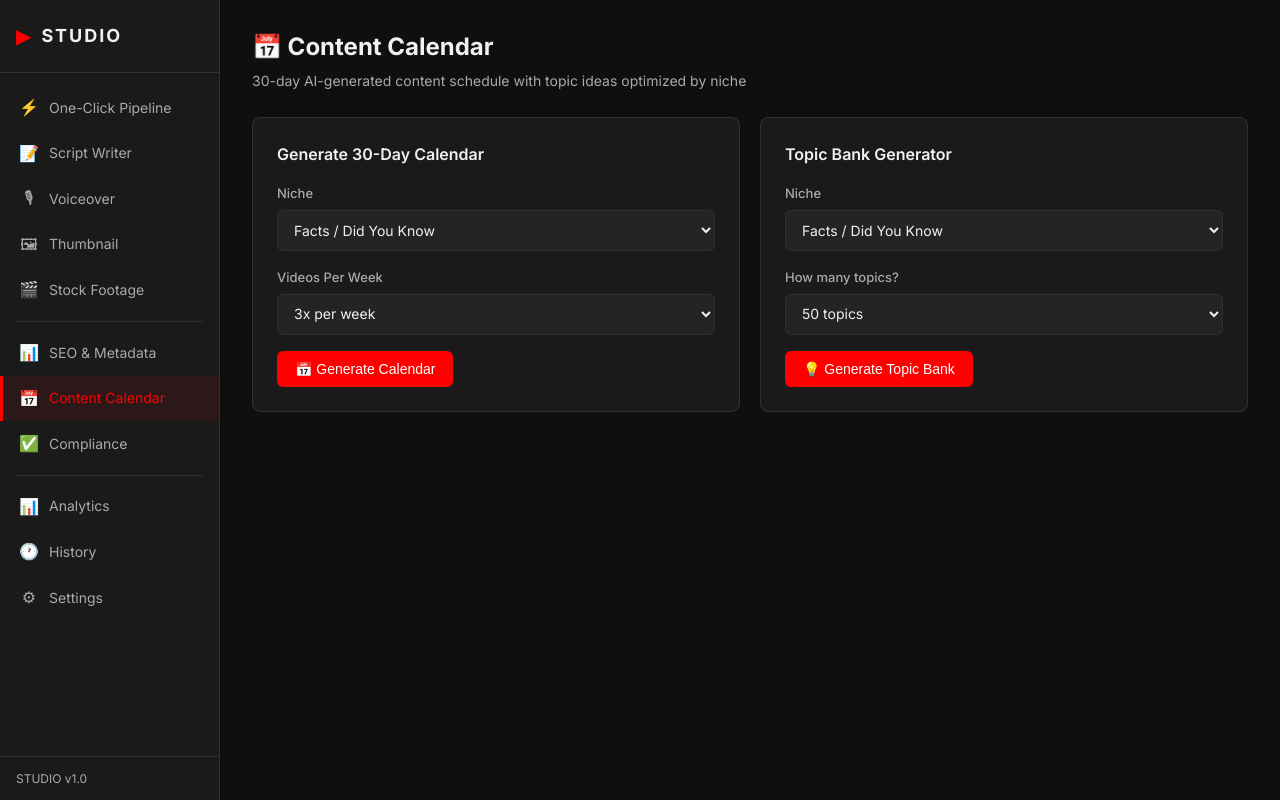
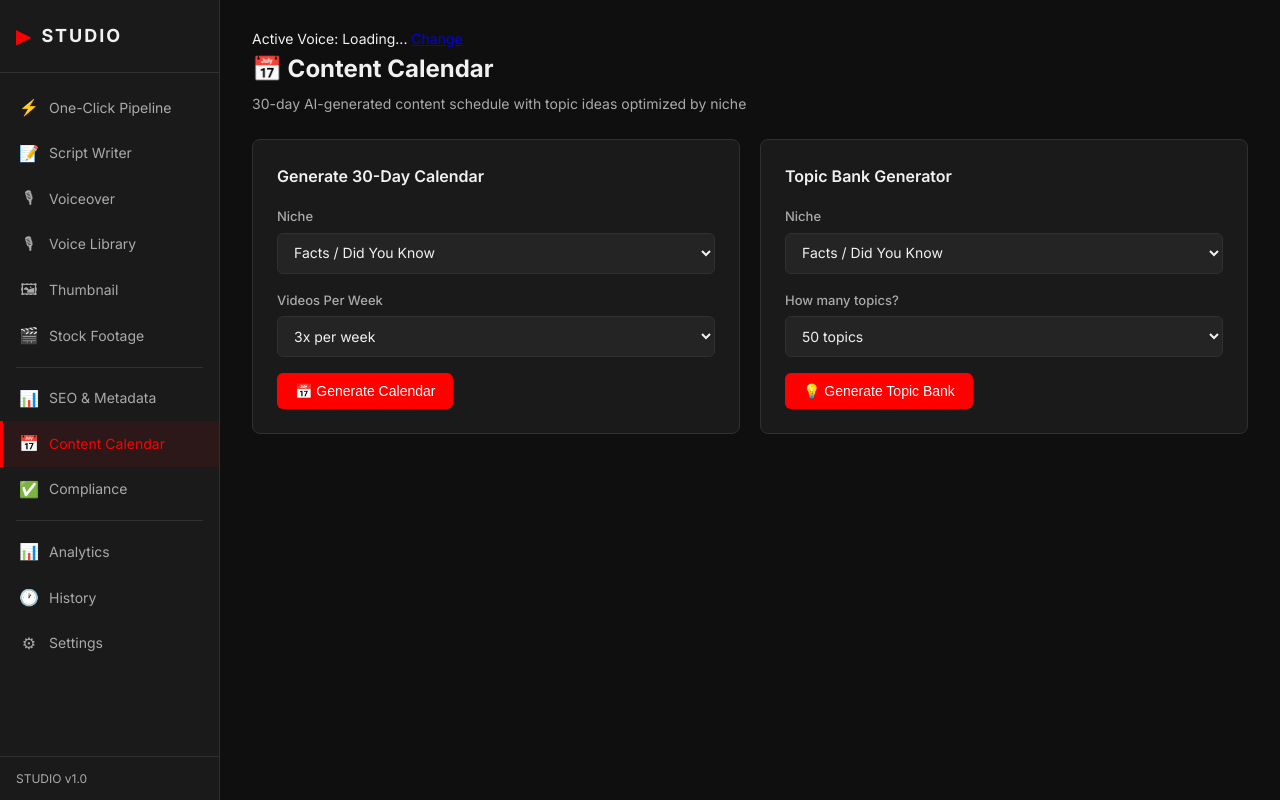
Before and after one commit to mayson208/AiAutomationTool, a Flask app: page /calendar in a window 1280 px wide. Run offline with Flask 3, Linux system fonts and the light colour scheme; some libraries are stand-ins or nearby versions.

Commit message:
feature: update base.html — add Voice Library nav link and global voice indicator bar

```diff
--- a/templates/base.html
+++ b/templates/base.html
@@ -25,6 +25,9 @@
         </a></li>
         <li><a href="{{ url_for('voiceover_page') }}" class="nav-link {% if active=='voiceover' %}active{% endif %}">
           <span class="nav-icon">&#127897;</span> Voiceover
+        </a></li>
+        <li><a href="{{ url_for('voices_page') }}" class="nav-link {% if active=='voices' %}active{% endif %}">
+          <span class="nav-icon">&#127897;</span> Voice Library
         </a></li>
         <li><a href="{{ url_for('thumbnail_page') }}" class="nav-link {% if active=='thumbnail' %}active{% endif %}">
           <span class="nav-icon">&#128444;</span> Thumbnail
@@ -59,6 +62,12 @@
     </nav>
     <!-- Main Content -->
     <main class="main-content">
+      <!-- Global voice indicator -->
+      <div class="global-voice-bar" id="globalVoiceBar">
+        <span class="gv-label">Active Voice:</span>
+        <span class="gv-name" id="gvName">Loading...</span>
+        <a href="/voices" class="gv-change">Change</a>
+      </div>
       {% with messages = get_flashed_messages(with_categories=true) %}
         {% for category, message in messages %}
           <div class="alert alert-{{ category }}">{{ message }}</div>
```
